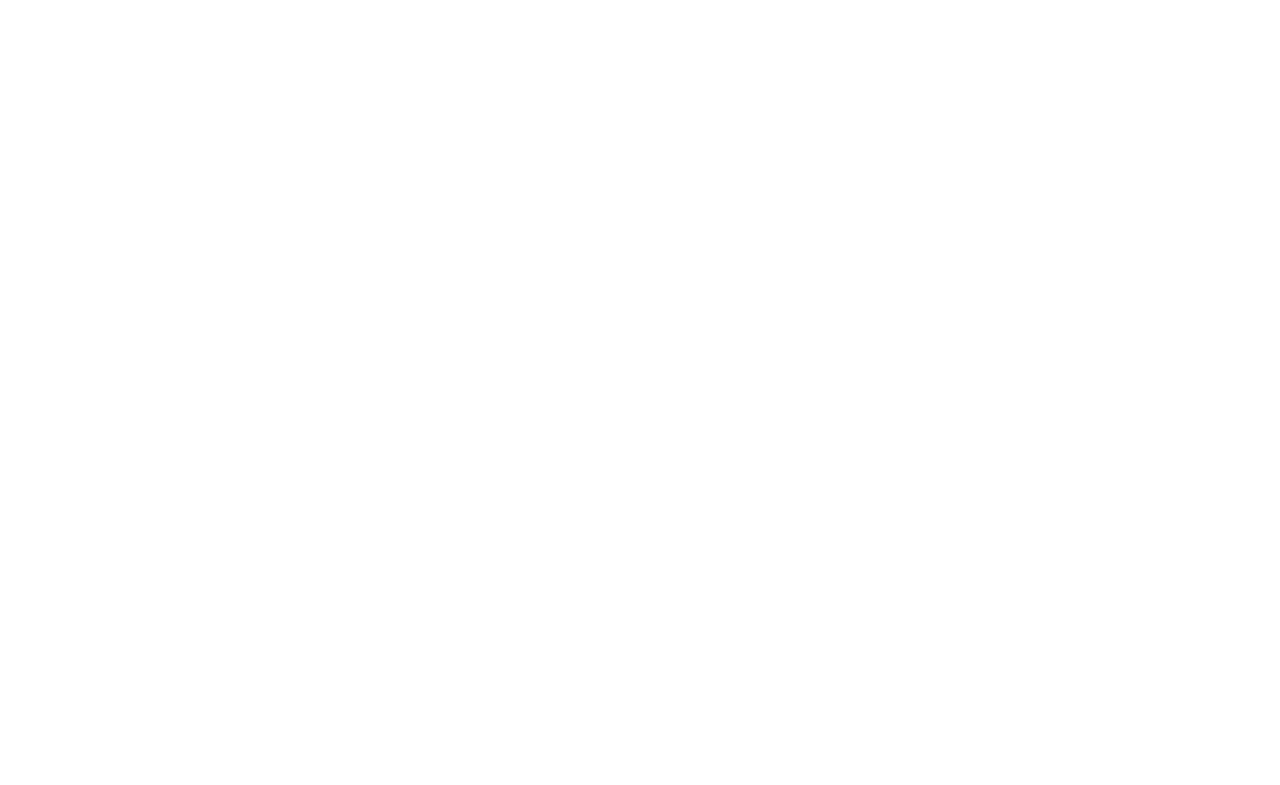
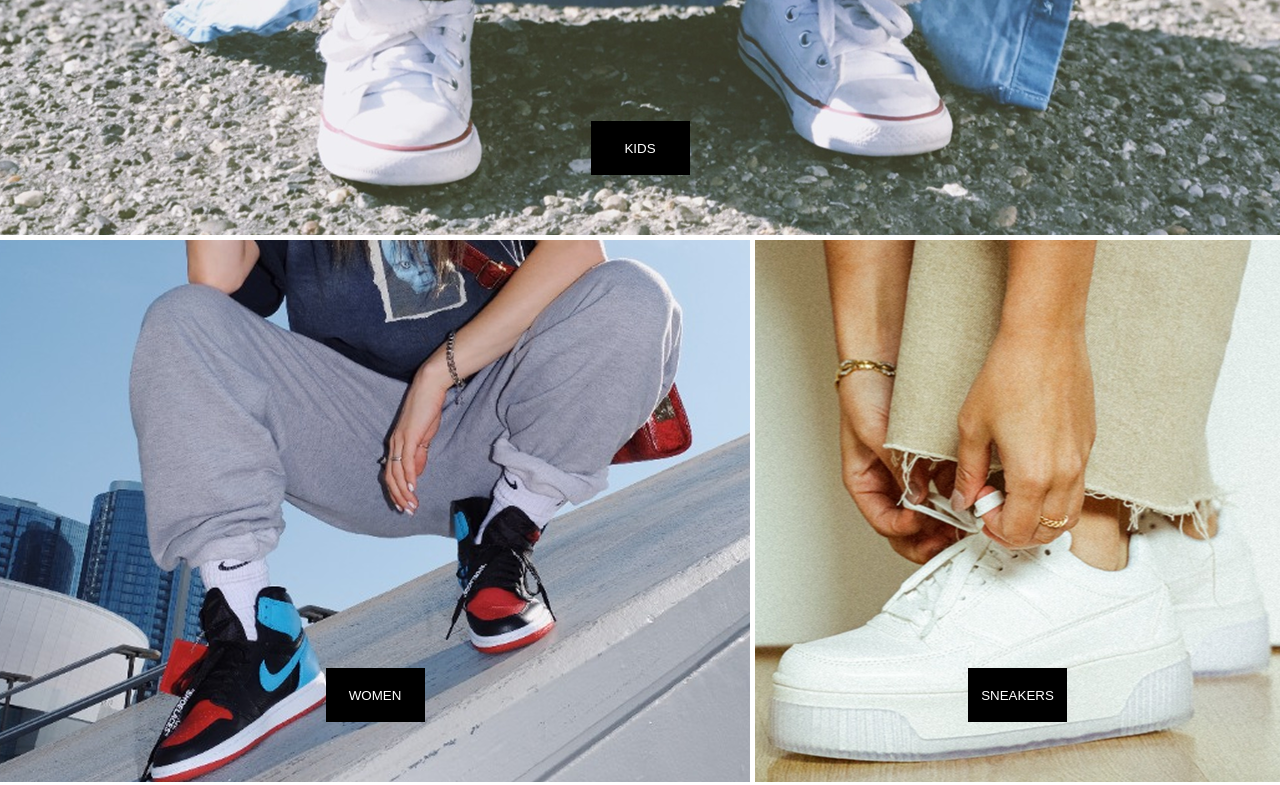
Before and after one commit to Alisher-00kg/sneakers-slider, a React (Vite) app: page / in a window 1280 px wide. Shown: the part 260-1045 px from the top of the page. Before the commit the page ends 800 px from the top, so only its background shows below. Built offline with nearby package versions, Linux system fonts and the light colour scheme; the HTML template or start-up script is replaced by a standard one.

Commit message:
navigation

```diff
--- a/src/App.jsx
+++ b/src/App.jsx
@@ -2,7 +2,9 @@
 import { PhotoNavigation } from "./components/UI/PhotoNavigation";
 
 const App = () => {
-  return <div>App</div>;
+  return <div>
+    <PhotoNavigation/>
+  </div>;
 };
 
 export default App;
--- a/src/components/UI/PhotoNavigation.jsx
+++ b/src/components/UI/PhotoNavigation.jsx
@@ -1,38 +1,28 @@
 import React from "react";
 import styled from "styled-components";
 import { Boots, Kids, Sneakers, WomenImg, Man } from "../../assets";
-// import Boots from "../assets/image/Boots.png";
-// import Kids from "../assets/image/Kids.png"
-// import Men from "../assets/image/Men.png"
-// import Sneakers from "../assets/image/Sneakers.png"
-// import women from "../assets/image/Women.png"
 
 export const PhotoNavigation = () => {
   return (
     <DivMain>
       <DivOne>
         <button>KIDS</button>
-        {/* <img src={Kids} alt="" /> */}
       </DivOne>
       <SecondDiv>
         <DivTwo>
           <button>WOMEN</button>
-          {/* <img src={WomenImg} alt="" /> */}
         </DivTwo>
 
         <DivThree>
           <button>SNEAKERS</button>
-          {/* <img src={Sneakers} alt="" /> */}
         </DivThree>
       </SecondDiv>
       <SecondDiv>
         <DivFour>
           <button>BOOTS</button>
-          {/* <img src={Boots} alt="" /> */}
         </DivFour>
         <DivFive>
           <button>MEN </button>
-          {/* <img src={Man} alt="" /> */}
         </DivFive>
       </SecondDiv>
     </DivMain>
@@ -75,7 +65,7 @@
 `;
 
 const DivTwo = styled.div`
-  width: 885px;
+  width: 100%;
   height: 542px;
   background-image: url(${WomenImg});
   background-repeat: no-repeat;
@@ -96,7 +86,7 @@
 `;
 
 const DivThree = styled.div`
-  width: 669px;
+  width: 70%;
   height: 542px;
   background-image: url(${Sneakers});
   background-repeat: no-repeat;
@@ -117,7 +107,7 @@
 `;
 
 const DivFour = styled.div`
-  width: 549px;
+  width: 70%;
   height: 542px;
   background-image: url(${Boots});
   background-repeat: no-repeat;
@@ -138,7 +128,7 @@
 `;
 
 const DivFive = styled.div`
-  width: 985px;
+  width: 100%;
   height: 542px;
   background-image: url(${Man});
   background-repeat: no-repeat;
```
